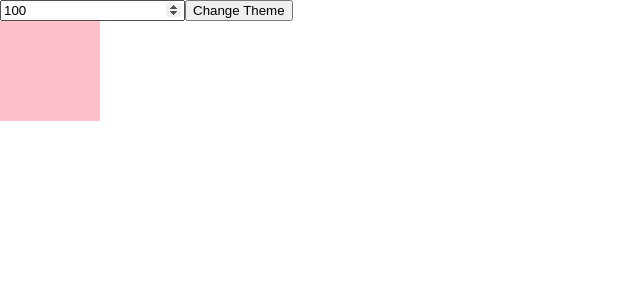
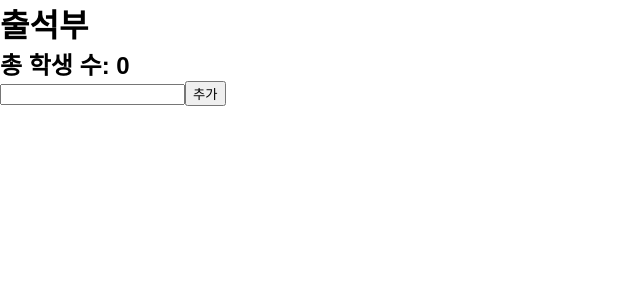
Before and after one commit to yh9035926/slider, a React (Create React App) app: page / in a window 1280 px wide. Shown: the top 300 px of the page, without its empty margins (0-640 px from the left). Built offline with nearby package versions, Linux system fonts and the light colour scheme.

Commit message:
useReducer

```diff
--- /dev/null
+++ b/src/App.css
@@ -0,0 +1,4 @@
+button {
+    background-color: green;
+    border-radius: 20%;
+  }
--- a/src/App.js
+++ b/src/App.js
@@ -1,29 +1,73 @@
-import React, { useCallback, useEffect, useState } from "react";
-import Box from "./components/Box";
+import React, { useState, useReducer } from "react";
+import Student from "./Student";
+
+const reducer = (state, action) => {
+  switch (action.type) {
+    case "ADD":
+      const name = action.payload.name;
+      const newStudent = {
+        id: Date.now(),
+        name,
+        isHere: false,
+      };
+      return {
+        count: state.count + 1,
+        students: [...state.students, newStudent],
+      };
+    case "DELETE":
+      return {
+        count: state.count - 1,
+        students: state.students.filter((s) => s.id !== action.payload.id),
+      };
+    case "ISHERE":
+      return {
+        count: state.count,
+        students: state.students.map((student) => {
+          if (student.id === action.payload.id) {
+            return { ...student, isHere: !student.isHere };
+          }
+          return student;
+        }),
+      };
+    default:
+      return state;
+  }
+};
+
+const initialState = {
+  count: 0,
+  students: [],
+};
 
 const App = () => {
-  const [number, setNumber] = useState(100);
-  const [isDark, setIsdark] = useState(false);
-
-  const createBoxStyle = useCallback(() => {
-    return {
-      backgroundColor: "pink",
-      width: `${number}px`,
-      height: `${number}px`,
-    };
-  }, [number]);
+  const [name, setName] = useState("");
+  const [studentsInfo, dispatch] = useReducer(reducer, initialState);
 
   return (
-    <div style={{ background: isDark ? "black" : "white" }}>
+    <div>
+      <h1>출석부</h1>
+      <h2>총 학생 수: {studentsInfo.count} </h2>
       <input
-        type="number"
-        value={number}
-        onChange={(e) => {
-          setNumber(e.target.value);
+        type="text"
+        value={name}
+        onChange={(e) => setName(e.target.value)}
+      />
+      <button
+        onClick={() => {
+          dispatch({ type: "ADD", payload: { name } });
         }}
-      />
-      <button onClick={() => setIsdark(!isDark)}>Change Theme</button>
-      <Box createBoxStyle={createBoxStyle}></Box>
+      >
+        추가
+      </button>
+      {studentsInfo.students.map((s) => (
+        <Student
+          key={s.id}
+          name={s.name}
+          dispatch={dispatch}
+          id={s.id}
+          isHere={s.isHere}
+        ></Student>
+      ))}
     </div>
   );
 };
--- /dev/null
+++ b/src/Student.js
@@ -0,0 +1,31 @@
+import React from "react";
+
+const Student = ({ name, dispatch, id, isHere }) => {
+  return (
+    <div>
+      <span
+        style={{
+          textDecoration: isHere ? "line-through" : "none",
+          color: isHere ? "gray" : "black",
+        }}
+        onClick={() =>{
+          dispatch({
+            type: "ISHERE",
+            payload: { id },
+          })}
+        }
+      >
+        {name}
+      </span>
+      <button
+        onClick={() => {
+          dispatch({ type: "DELETE", payload: { id } });
+        }}
+      >
+        삭제
+      </button>
+    </div>
+  );
+};
+
+export default Student;
--- a/src/components/Box.js
+++ /dev/null
@@ -1,14 +0,0 @@
-import React from "react";
-import { useState, useEffect } from "react";
-
-const Box = ({ createBoxStyle }) => {
-  const [style, setStyle] = useState({});
-
-  useEffect(() => {
-    console.log("박스 키우기");
-    setStyle(createBoxStyle());
-  }, [createBoxStyle]);
-
-  return <div style={style}></div>;
-};
-export default Box;
--- a/src/index.js
+++ b/src/index.js
@@ -1,17 +1,7 @@
-import React from 'react';
-import ReactDOM from 'react-dom/client';
-import './index.css';
-import App from './App';
-import reportWebVitals from './reportWebVitals';
+import React from "react";
+import ReactDOM from "react-dom/client";
+import "./index.css";
+import App from "./App";
 
-const root = ReactDOM.createRoot(document.getElementById('root'));
-root.render(
-  <React.StrictMode>
-    <App />
-  </React.StrictMode>
-);
-
-// If you want to start measuring performance in your app, pass a function
-// to log results (for example: reportWebVitals(console.log))
-// or send to an analytics endpoint. Learn more: https://bit.ly/CRA-vitals
-reportWebVitals();
+const root = ReactDOM.createRoot(document.getElementById("root"));
+root.render(<App />);
--- a/src/reportWebVitals.js
+++ /dev/null
@@ -1,13 +0,0 @@
-const reportWebVitals = onPerfEntry => {
-  if (onPerfEntry && onPerfEntry instanceof Function) {
-    import('web-vitals').then(({ getCLS, getFID, getFCP, getLCP, getTTFB }) => {
-      getCLS(onPerfEntry);
-      getFID(onPerfEntry);
-      getFCP(onPerfEntry);
-      getLCP(onPerfEntry);
-      getTTFB(onPerfEntry);
-    });
-  }
-};
-
-export default reportWebVitals;
--- /dev/null
+++ b/src/style.css
@@ -0,0 +1,4 @@
+button {
+  background-color: green;
+  border-radius: 20%;
+}
--- /dev/null
+++ b/src/style.scss
@@ -0,0 +1,4 @@
+button {
+  background-color: green;
+  border-radius: 20%;
+}
```
Also changed, not shown: src/components/Deposit.js (added, +45 -0 lines), src/setupTests.js (deleted, +0 -5 lines).
